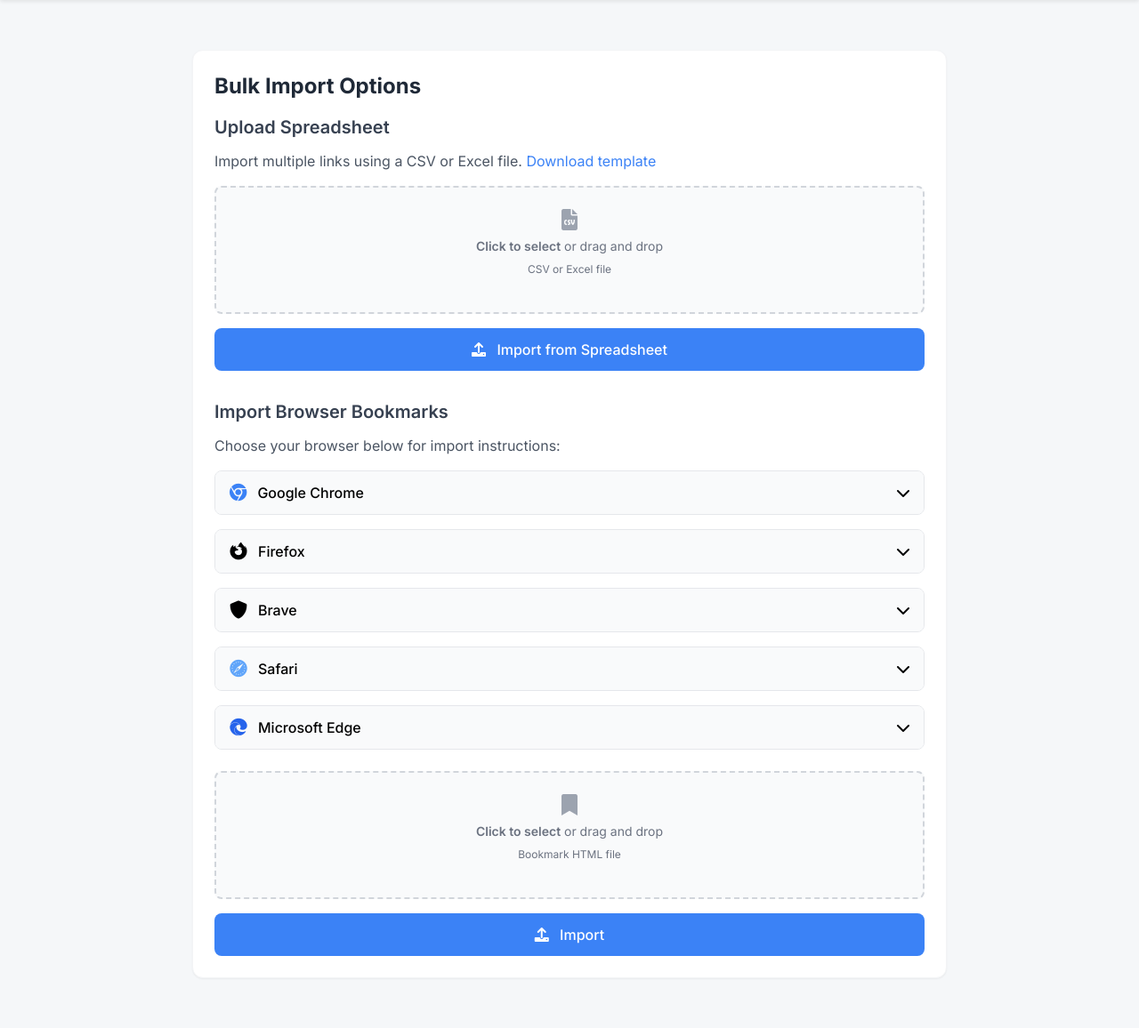
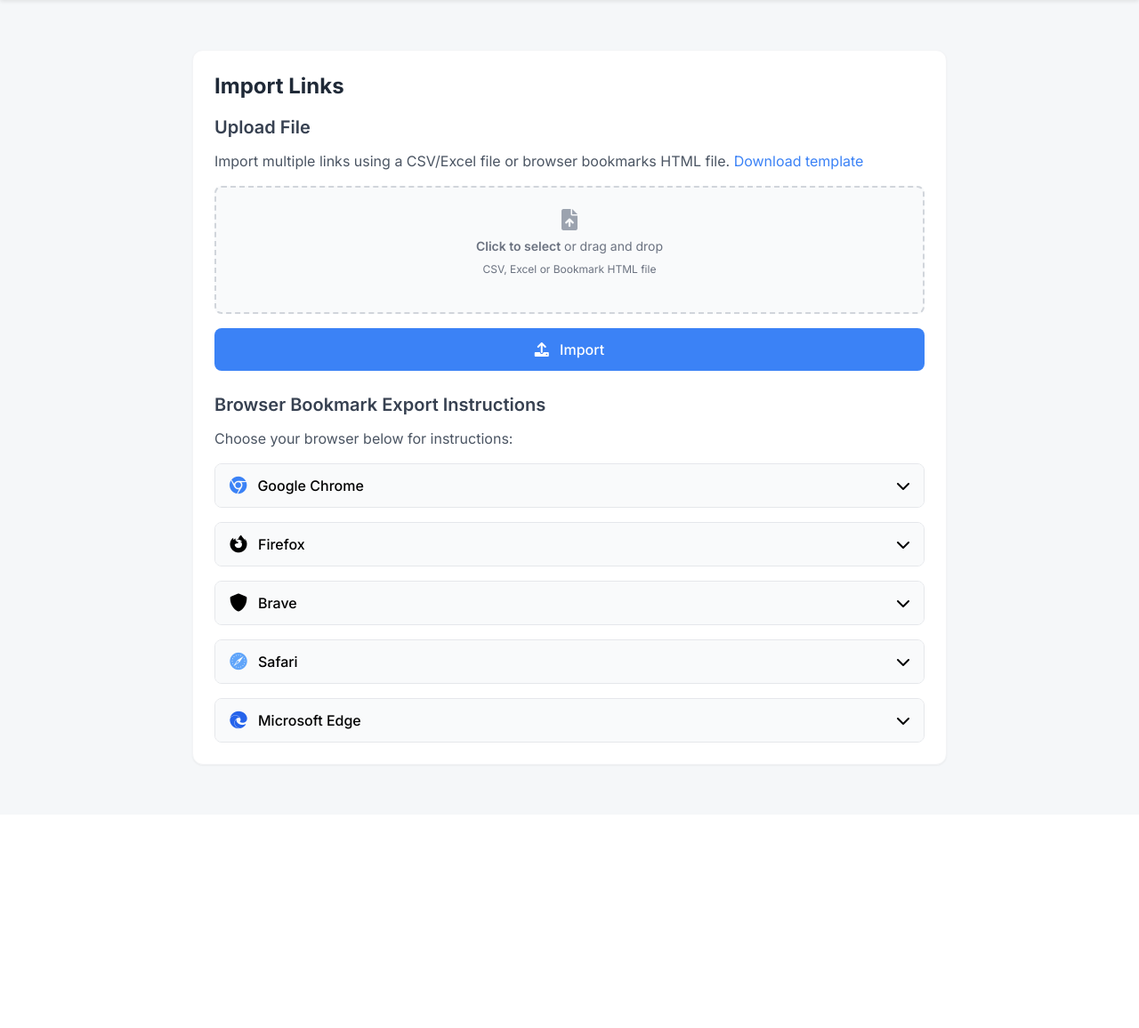
Before and after one commit to MathoAvito/link-harbor, a Flask app: page /upload in a window 1280 px wide. Shown: the part 74-1230 px from the top of the page at 89% size. After the commit the page ends 936 px from the top, so only its background shows below. Run offline with Flask 3, Linux system fonts and the light colour scheme; the visitor is signed in with stand-in values (Sample User, id 1); data that the repository does not hold is empty; parts of the project's set-up code (start-up, migrations or seed data) failed here and were passed over; some libraries are stand-ins or nearby versions.

Commit message:
feat: unify file upload interface
Create a single streamlined upload interface that:
- Consolidates CSV/Excel and HTML bookmark file uploads into one section
- Intelligently routes files to correct endpoints based on file extension
- Improves user experience with clearer instructions
- Maintains file selection feedback and removal functionality
- Updates UI text and icons to reflect combined functionality

```diff
--- a/app/templates/upload.html
+++ b/app/templates/upload.html
@@ -3,59 +3,61 @@
 
 <div class="max-w-4xl mx-auto p-6">
   <div class="space-y-8">
-    <!-- Bulk Upload Options -->
+    <!-- Unified Upload Section -->
     <div class="bg-white dark:bg-gray-800 rounded-xl shadow-sm p-6 border border-gray-100 dark:border-gray-700">
-      <h2 class="text-2xl font-bold mb-4 text-gray-800 dark:text-gray-100">Bulk Import Options</h2>
+      <h2 class="text-2xl font-bold mb-4 text-gray-800 dark:text-gray-100">Import Links</h2>
 
-      <!-- CSV Upload Section -->
-      <div class="mb-8">
-        <h3 class="text-xl font-semibold mb-3 text-gray-700 dark:text-gray-200">Upload Spreadsheet</h3>
+      <!-- Unified Upload Section -->
+      <div class="mb-6">
+        <h3 class="text-xl font-semibold mb-3 text-gray-700 dark:text-gray-200">Upload File</h3>
         <p class="text-gray-600 dark:text-gray-300 mb-4">
-          Import multiple links using a CSV or Excel file.
+          Import multiple links using a CSV/Excel file or browser bookmarks HTML file.
           <a href="{{ url_for('static', filename='templates/bulk_import_template.csv') }}" class="text-blue-500 hover:text-blue-600">
             Download template
           </a>
         </p>
-        <form action="{{ url_for('main.upload_bulk') }}" method="post" enctype="multipart/form-data" class="space-y-4">
+
+        <!-- Unified Upload Form with JavaScript handling -->
+        <form id="unified-upload-form" class="space-y-4" enctype="multipart/form-data">
           <div class="flex flex-col space-y-4">
             <!-- Styled file input container -->
             <div class="relative border-2 border-gray-300 border-dashed rounded-lg p-6 bg-gray-50 dark:bg-gray-700 hover:bg-gray-100 dark:hover:bg-gray-600 transition-colors">
               <div class="flex flex-col items-center justify-center mb-4">
-                <i class="fas fa-file-csv text-2xl text-gray-400 mb-2"></i>
+                <i class="fas fa-file-upload text-2xl text-gray-400 mb-2"></i>
                 <p class="mb-2 text-sm text-gray-500 dark:text-gray-400">
                   <span class="font-semibold">Click to select</span> or drag and drop
                 </p>
-                <p class="text-xs text-gray-500 dark:text-gray-400">CSV or Excel file</p>
+                <p class="text-xs text-gray-500 dark:text-gray-400">CSV, Excel or Bookmark HTML file</p>
               </div>
 
               <!-- File name display -->
-              <div id="csv-file-label" class="text-center text-sm text-gray-600 dark:text-gray-300 hidden relative z-20">
+              <div id="file-label" class="text-center text-sm text-gray-600 dark:text-gray-300 hidden relative z-20">
                 Selected: <span class="font-medium"></span>
                 <button type="button" class="ml-2 text-red-500 hover:text-red-700 relative z-30"
-                        onclick="clearFileInput('csv-file-input', 'csv-file-label', event)">
+                        onclick="clearFileInput('file-input', 'file-label', event)">
                   <i class="fas fa-times"></i>
                 </button>
               </div>
 
               <!-- The actual file input -->
-              <input type="file" name="file" accept=".csv,.xlsx,.xls" required
+              <input type="file" name="file" accept=".csv,.xlsx,.xls,.html,.htm" required
                      class="absolute inset-0 w-full h-full opacity-0 cursor-pointer z-10"
-                     id="csv-file-input"
-                     onchange="updateFileLabel(this, 'csv-file-label')">
+                     id="file-input"
+                     onchange="updateFileLabel(this, 'file-label')">
             </div>
 
             <!-- Styled submit button -->
-            <button type="submit" class="w-full px-4 py-3 bg-blue-500 text-white rounded-lg hover:bg-blue-600 transition-colors font-medium">
-              <i class="fas fa-upload mr-2"></i> Import from Spreadsheet
+            <button type="button" onclick="handleFileUpload()" class="w-full px-4 py-3 bg-blue-500 text-white rounded-lg hover:bg-blue-600 transition-colors font-medium">
+              <i class="fas fa-upload mr-2"></i> Import
             </button>
           </div>
         </form>
       </div>
 
-      <!-- Browser Bookmarks Import Section -->
+      <!-- Browser Bookmarks Import Instructions -->
       <div>
-        <h3 class="text-xl font-semibold mb-3 text-gray-700 dark:text-gray-200">Import Browser Bookmarks</h3>
-        <p class="text-gray-600 dark:text-gray-300 mb-4">Choose your browser below for import instructions:</p>
+        <h3 class="text-xl font-semibold mb-3 text-gray-700 dark:text-gray-200">Browser Bookmark Export Instructions</h3>
+        <p class="text-gray-600 dark:text-gray-300 mb-4">Choose your browser below for instructions:</p>
 
         <div class="space-y-4">
           <!-- Chrome -->
@@ -167,42 +169,6 @@
             </div>
           </div>
         </div>
-
-        <!-- Upload Form for Browser Bookmarks -->
-        <form action="{{ url_for('main.upload_bookmarks') }}" method="post" enctype="multipart/form-data" class="mt-6">
-          <div class="flex flex-col space-y-4">
-            <!-- Styled file input container -->
-            <div class="relative border-2 border-gray-300 border-dashed rounded-lg p-6 bg-gray-50 dark:bg-gray-700 hover:bg-gray-100 dark:hover:bg-gray-600 transition-colors">
-              <div class="flex flex-col items-center justify-center mb-4">
-                <i class="fas fa-bookmark text-2xl text-gray-400 mb-2"></i>
-                <p class="mb-2 text-sm text-gray-500 dark:text-gray-400">
-                  <span class="font-semibold">Click to select</span> or drag and drop
-                </p>
-                <p class="text-xs text-gray-500 dark:text-gray-400">Bookmark HTML file</p>
-              </div>
-
-              <!-- File name display -->
-              <div id="html-file-label" class="text-center text-sm text-gray-600 dark:text-gray-300 hidden relative z-20">
-                Selected: <span class="font-medium"></span>
-                <button type="button" class="ml-2 text-red-500 hover:text-red-700 relative z-30"
-                        onclick="clearFileInput('html-file-input', 'html-file-label', event)">
-                  <i class="fas fa-times"></i>
-                </button>
-              </div>
-
-              <!-- The actual file input -->
-              <input type="file" name="file" accept=".html,.htm" required
-                     class="absolute inset-0 w-full h-full opacity-0 cursor-pointer z-10"
-                     id="html-file-input"
-                     onchange="updateFileLabel(this, 'html-file-label')">
-            </div>
-
-            <!-- Styled submit button -->
-            <button type="submit" class="w-full px-4 py-3 bg-blue-500 text-white rounded-lg hover:bg-blue-600 transition-colors font-medium">
-              <i class="fas fa-upload mr-2"></i> Import
-            </button>
-          </div>
-        </form>
       </div>
     </div>
   </div>
@@ -255,5 +221,48 @@ function clearFileInput(inputId, labelId, event) {
 
   return false;
 }
+
+// Handle file upload based on file type
+function handleFileUpload() {
+  const fileInput = document.getElementById('file-input');
+  const file = fileInput.files[0];
+
+  if (!file) {
+    alert('Please select a file to upload');
+    return;
+  }
+
+  // Create a form data object to submit
+  const formData = new FormData();
+  formData.append('file', file);
+
+  // Determine which endpoint to use based on file extension
+  let uploadUrl;
+  const fileName = file.name.toLowerCase();
+
+  if (fileName.endsWith('.html') || fileName.endsWith('.htm')) {
+    uploadUrl = "{{ url_for('main.upload_bookmarks') }}";
+  } else if (fileName.endsWith('.csv') || fileName.endsWith('.xlsx') || fileName.endsWith('.xls')) {
+    uploadUrl = "{{ url_for('main.upload_bulk') }}";
+  } else {
+    alert('Unsupported file type. Please upload a CSV, Excel, or HTML file.');
+    return;
+  }
+
+  // Create and submit a hidden form
+  const form = document.createElement('form');
+  form.method = 'POST';
+  form.action = uploadUrl;
+  form.enctype = 'multipart/form-data';
+  form.style.display = 'none';
+
+  // Clone the file input and add to the form
+  const clonedInput = fileInput.cloneNode(true);
+  form.appendChild(clonedInput);
+
+  // Add to document, submit, and remove
+  document.body.appendChild(form);
+  form.submit();
+}
 </script>
 {% endblock %}
```
